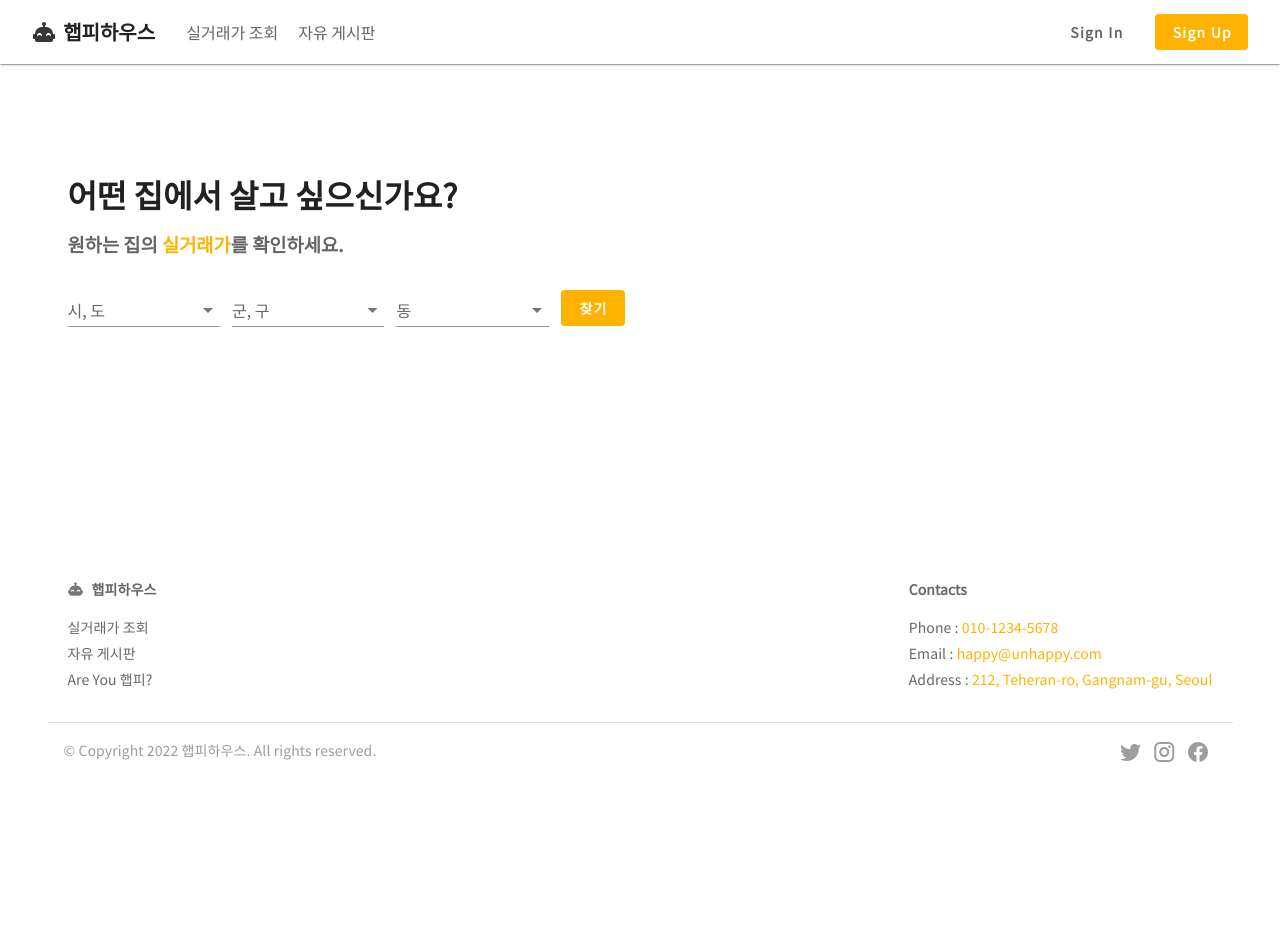
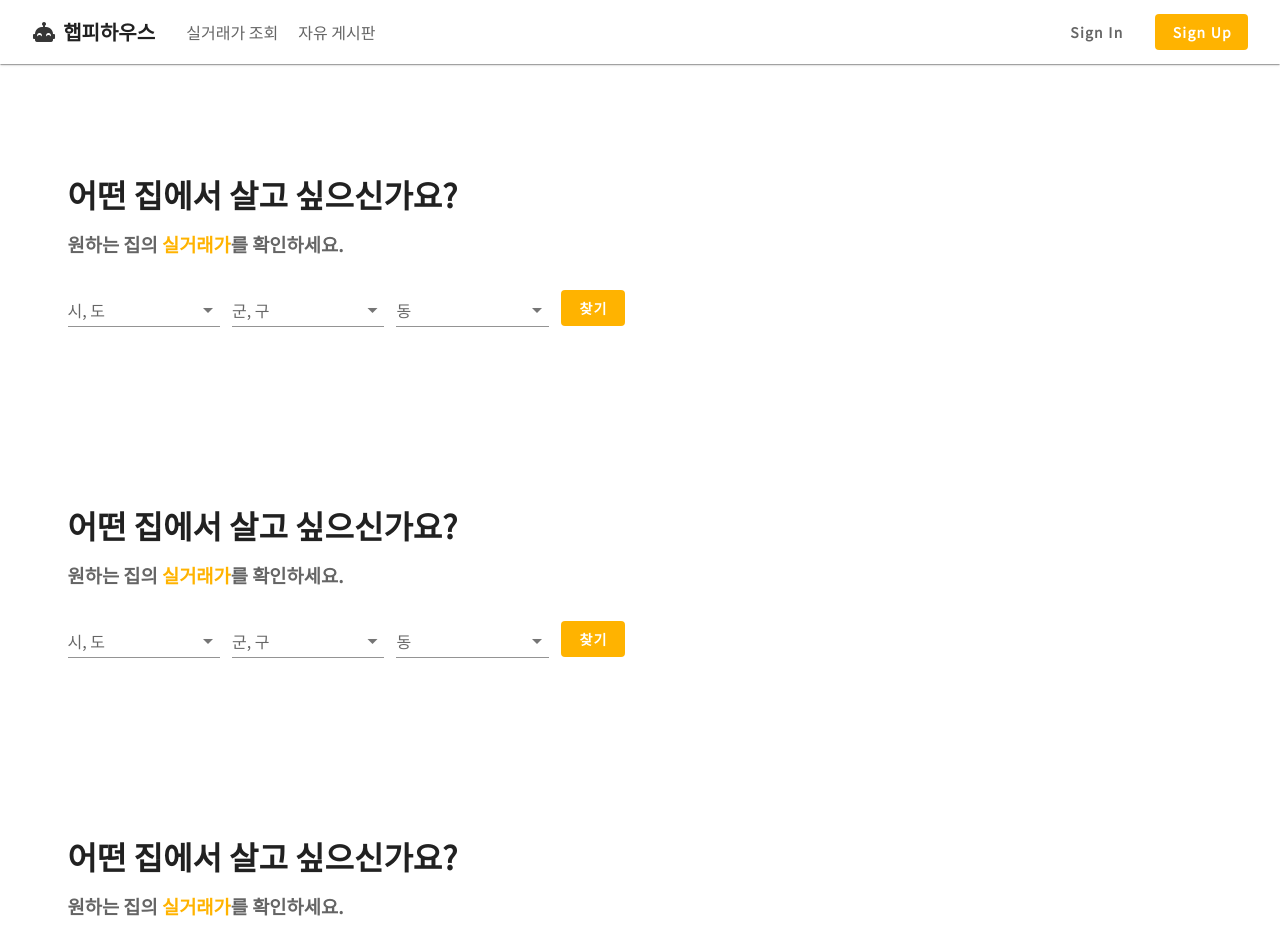
Before and after one commit to habbi-house/happyhouse-front, a Vue app: page / in a window 1280 px wide. Shown: the top 950 px of the page. Before the commit the page ends 800 px from the top, so only its background shows below. Built offline with nearby package versions, Linux system fonts and the light colour scheme.

Commit message:
🐛 Fix AppFooter

```diff
--- a/src/App.vue
+++ b/src/App.vue
@@ -1,7 +1,7 @@
 <template>
-  <v-app>
+  <v-app style="position: relative; min-height: 100%">
     <app-bar />
-    <v-main style="height: 100vh">
+    <v-main>
       <router-view />
     </v-main>
     <app-footer v-if="$route.path !== '/search'" />
@@ -45,4 +45,11 @@ a {
   text-decoration: none;
   color: inherit !important;
 }
+
+html,
+body {
+  margin: 0;
+  padding: 0;
+  height: 100%;
+}
 </style>
--- a/src/components/commons/AppFooter.vue
+++ b/src/components/commons/AppFooter.vue
@@ -59,4 +59,8 @@
 export default {};
 </script>
 
-<style scoped></style>
+<style scoped>
+footer {
+  bottom: 0;
+}
+</style>
--- a/src/views/HomeView.vue
+++ b/src/views/HomeView.vue
@@ -1,5 +1,8 @@
 <template>
   <v-main app class="py-5">
+    <search-banner />
+    <search-banner />
+    <search-banner />
     <search-banner />
     <!-- News Crawling + Board -->
   </v-main>
--- a/src/views/SearchView.vue
+++ b/src/views/SearchView.vue
@@ -1,5 +1,5 @@
 <template>
-  <v-container class="mx-0 px-0" fluid style="height: 100vh">
+  <v-container class="mx-0 px-0" fluid style="height: 100%">
     <v-row class="px-5">
       <v-col cols="6">
         <search-input />
```
